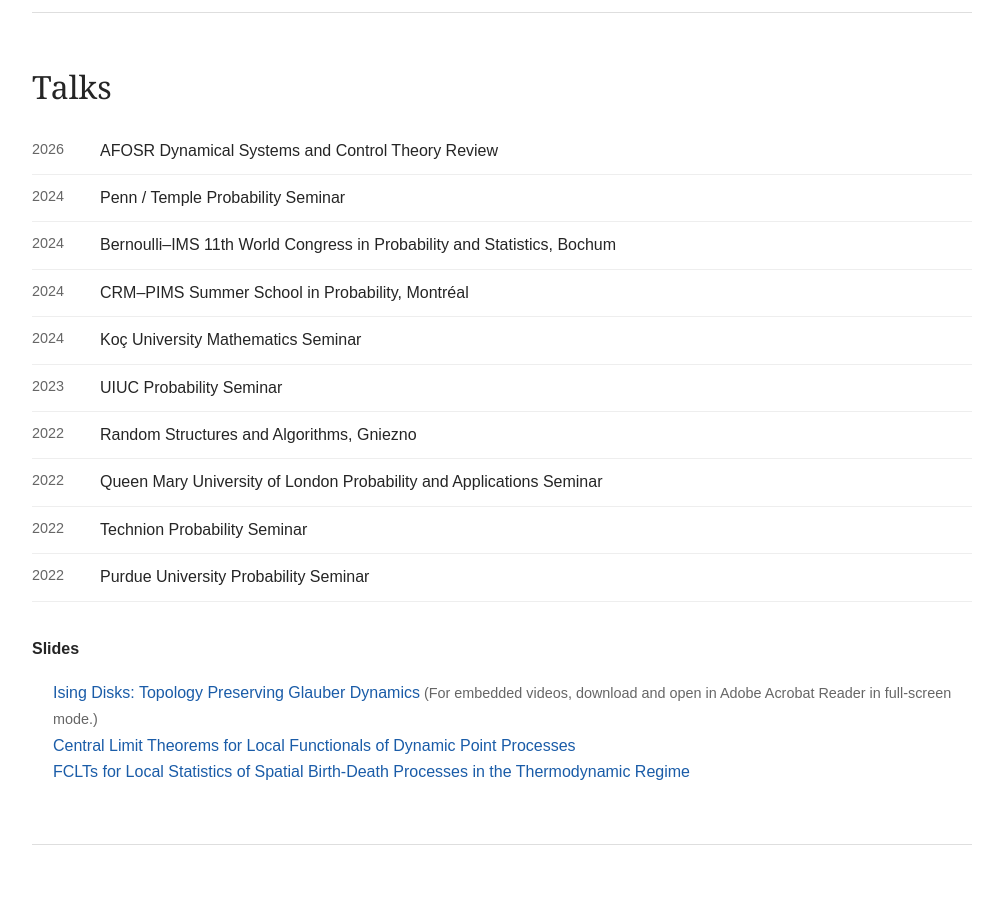
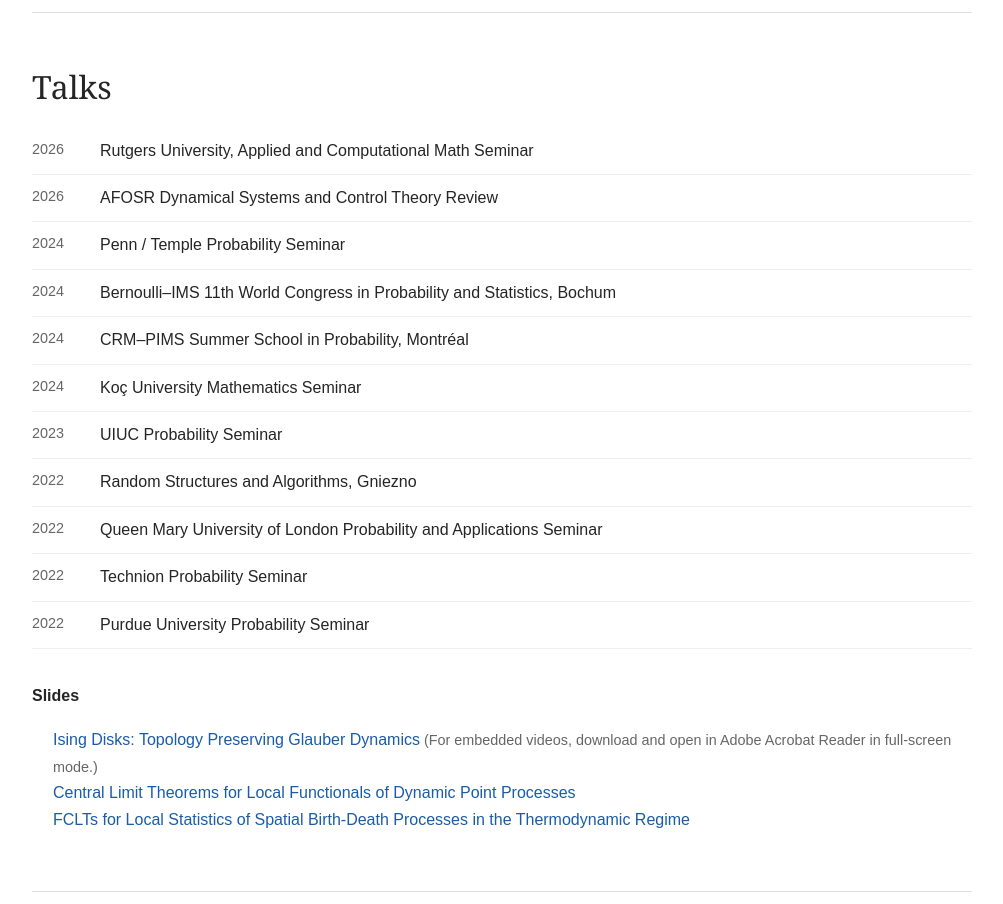
Before and after one commit to eonaran/eonaran.github.io, a Next.js app: page / in a window 1280 px wide. Shown: the part 1900-2804 px from the top of the page, without its empty margins (138-1141 px from the left). Built offline with nearby package versions, Linux system fonts and the light colour scheme.

Commit message:
Add Rutgers seminar to talks

```diff
--- a/app/page.tsx
+++ b/app/page.tsx
@@ -203,6 +203,7 @@
         <section className="content-section" id="talks">
           <h2>Talks</h2>
           <ul className="dated-list">
+            <li><span>2026</span><p>Rutgers University, Applied and Computational Math Seminar</p></li>
             <li><span>2026</span><p>AFOSR Dynamical Systems and Control Theory Review</p></li>
             <li><span>2024</span><p>Penn / Temple Probability Seminar</p></li>
             <li><span>2024</span><p>Bernoulli–IMS 11th World Congress in Probability and Statistics, Bochum</p></li>
```
Also changed, not shown: 1 other file (tests, documents, lock files or other folders).
